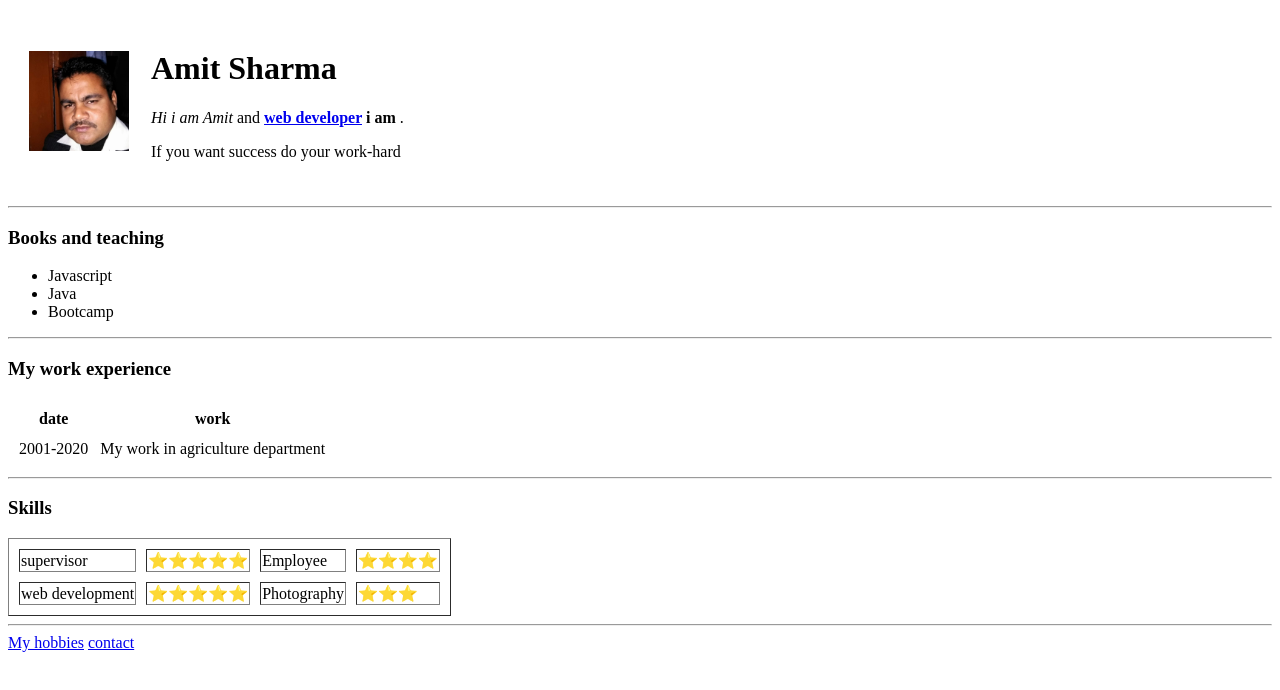
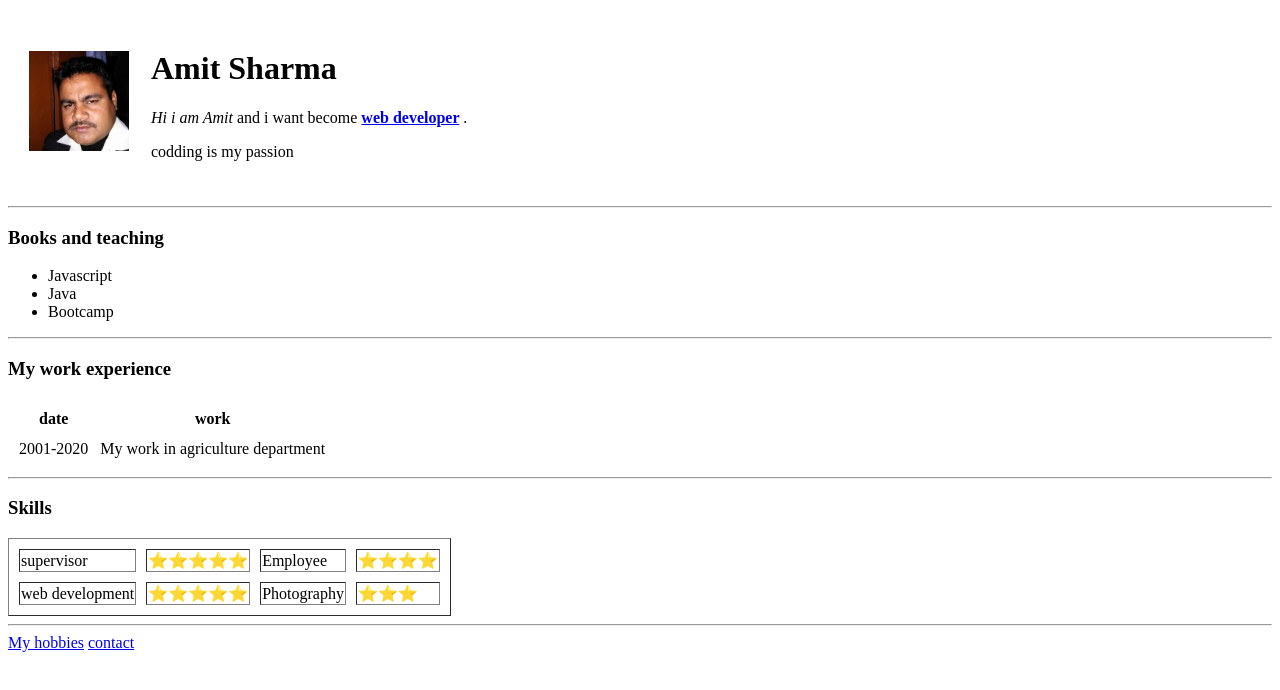
Before and after one commit to amit071981/cv, a plain HTML site: page index.html in a window 1280 px wide. Drawn offline with Linux system fonts and the light colour scheme.

Commit message:
Update index.html

```diff
--- a/index.html
+++ b/index.html
@@ -9,8 +9,8 @@
       <tr>
         <td>  <img src="images\amit.jpg" alt="Amit sharma"height="100"width="100"></td>
         <td><h1>Amit Sharma</h1>
-        <p><em>Hi i am Amit</em> and  <strong><a href="https://www.codebrainer.com/blog/web-developer-skills-web-developer-basics-for-beginners">web developer</a> i am </strong>.</p>
-        <p>If you want success do your work-hard</p></td>
+        <p><em>Hi i am Amit</em> and i want become <strong><a href="https://www.codebrainer.com/blog/web-developer-skills-web-developer-basics-for-beginners">web developer</a> </strong>.</p>
+        <p>codding is my passion</p></td>
       </tr>
     </table>
 
```
